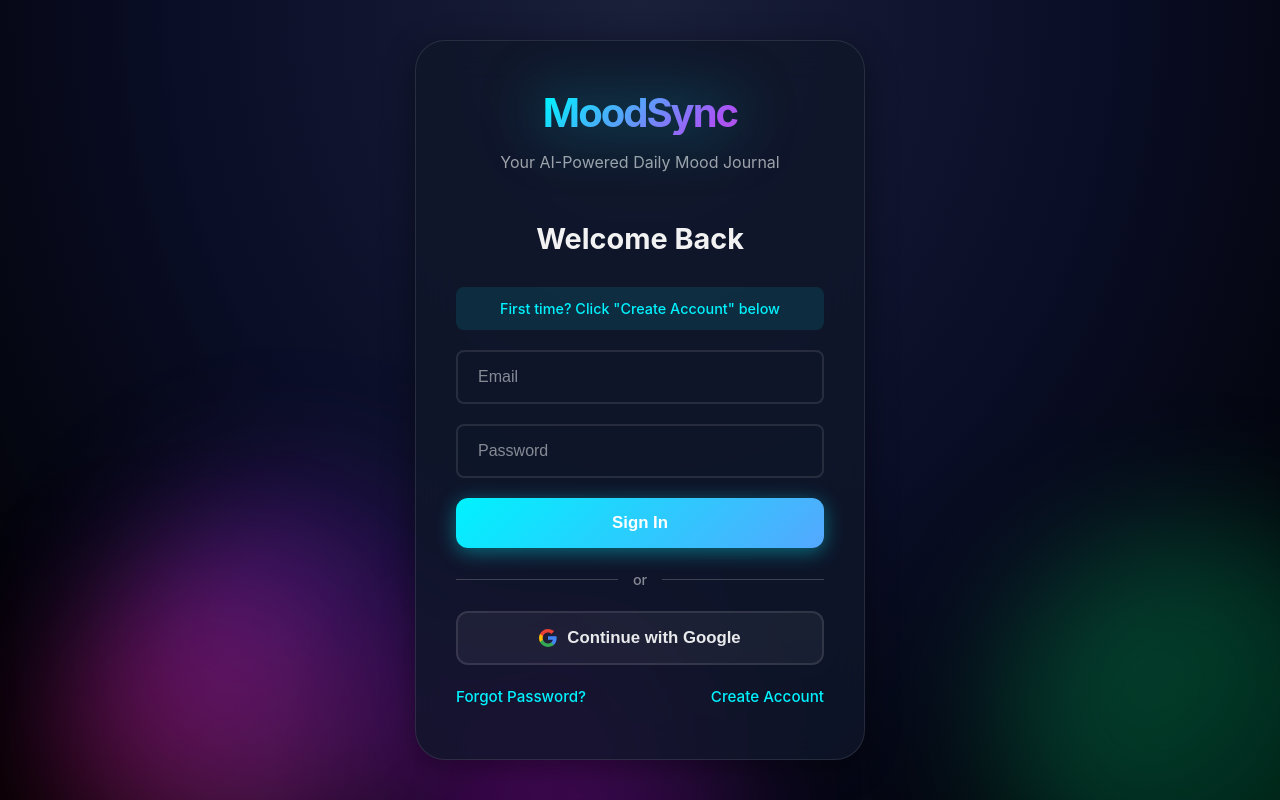
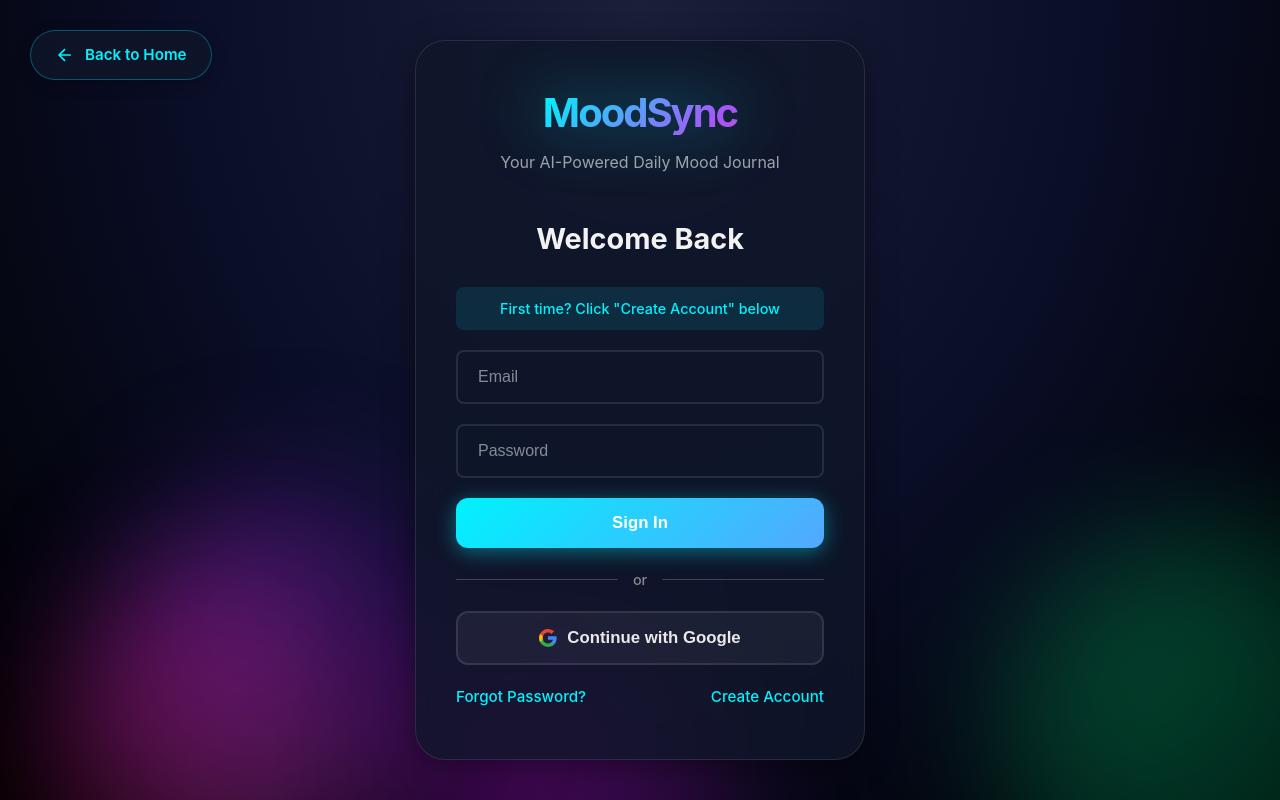
Before and after one commit to Subharup-31/MoodAnalyzer-AI, a website: page index.html in a window 1280 px wide. Drawn offline with nearby package versions, Linux system fonts and the light colour scheme; no server answers.

Commit message:
Add back to home button on authentication page

```diff
--- a/index.html
+++ b/index.html
@@ -22,6 +22,12 @@
 
     <!-- Authentication Container -->
     <div id="authContainer" class="auth-container">
+        <a href="landing/index.html" class="back-to-landing">
+            <svg width="20" height="20" viewBox="0 0 24 24" fill="none" stroke="currentColor" stroke-width="2">
+                <path d="M19 12H5M12 19l-7-7 7-7"/>
+            </svg>
+            Back to Home
+        </a>
         <div class="auth-card">
             <div class="auth-logo">
                 <h1>MoodSync</h1>
```
Also changed, not shown: ._index.html.
